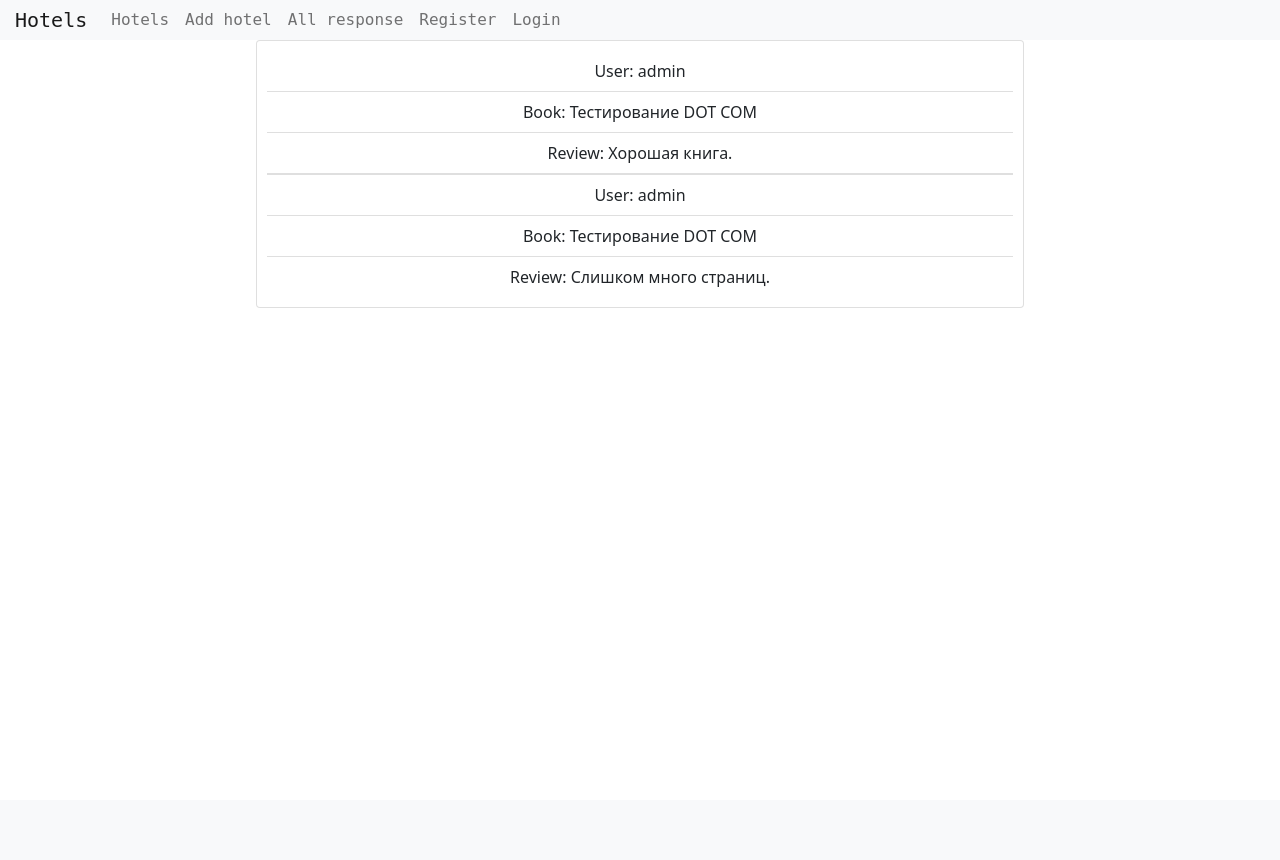
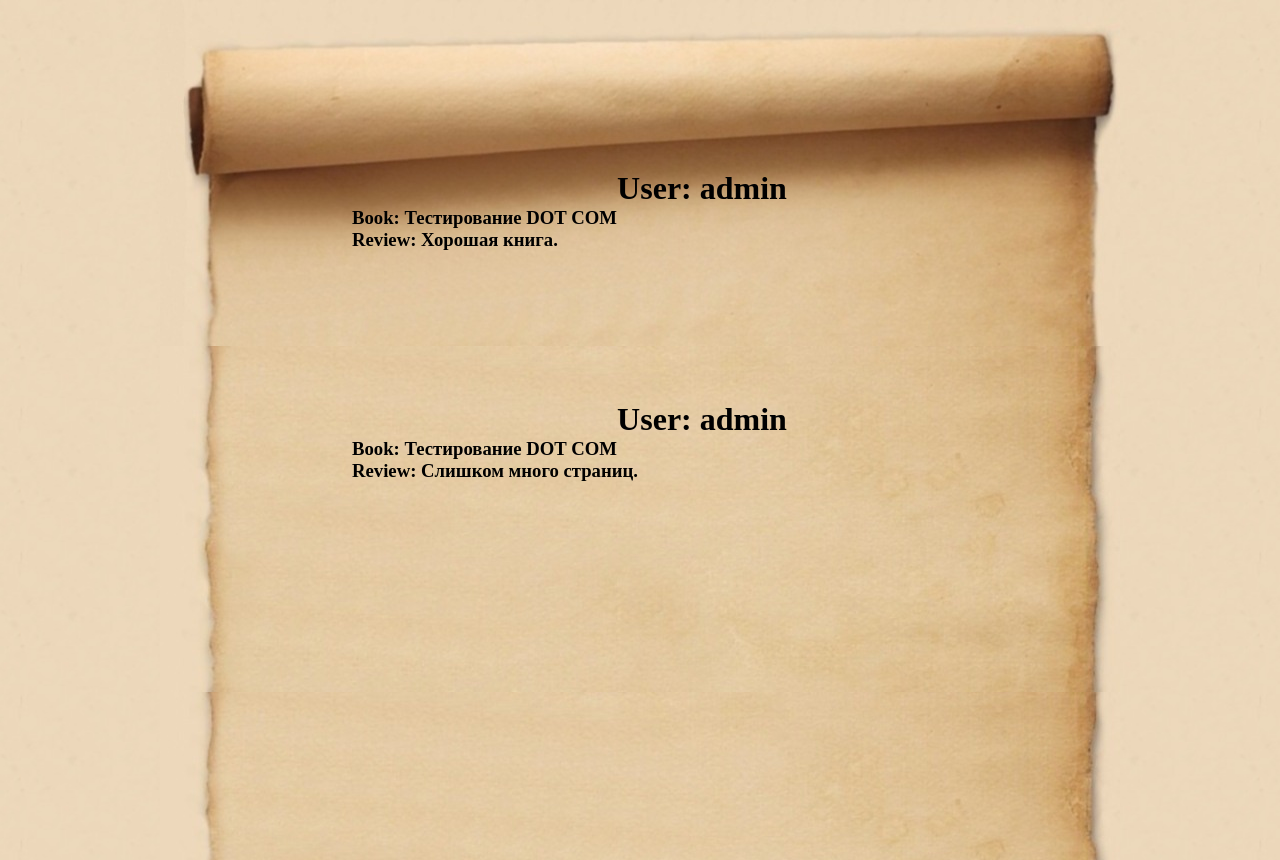
Before and after one commit to Superlts/django_training, a Django app: page /book_review_list/1/ in a window 1280 px wide. Before the commit the page ends 308 px from the top, so only its background shows below. Run offline with Django 4.2, Linux system fonts and the light colour scheme; data comes from the database, SQL or seed files in the repository; both versions use the stored data as it was after the commit; some libraries are stand-ins or nearby versions.

Commit message:
Revert "New home"

```diff
--- /dev/null
+++ b/mydjango/main/static/main/css/main.css
@@ -0,0 +1,36 @@
+* {
+	padding: 0px;
+	margin: 0px;
+}
+body {
+     background: url("../img/body.jpg") center;
+}
+#wrapper {
+    text-align: center;
+    width: 960px;
+    background: url("../img/container.jpg") repeat-y;
+    min-height: 860px;
+}
+#header {
+    background: url("../img/header.jpg") no-repeat;
+    height: 346px;
+}
+.content h1 {
+    text-align: center;
+    padding: 150px 0px 0px 0px;
+}
+.content p {
+    text-align: center;
+    margin: 10px 80px;
+    font-size: 15px;
+}
+.card {
+    float: left;
+    clear:both;
+    width: 700px;
+    margin: 20px 20%;
+    text-align: left;
+}
+.card p {
+    font-size: 18px;
+}
--- a/mydjango/main/static/main/css/styles.css
+++ /dev/null
@@ -1,50 +0,0 @@
-body {
-    /*background-color: lightskyblue;*/
-}
-.main {
-    /*background-color: darksalmon;*/
-    width: 60%;
-    margin: 0 auto;
-}
-.review {
-    /*background-color: burlywood;*/
-    text-align: center;
-    padding: 10px;
-    margin-bottom: 10px;
-}
-textarea {
-    height: 80px;
-}
-.book-form input, .book-form textarea{
-    /*background-color: gold;*/
-    margin: 10px auto;
-    display: block;
-    width: 80%;
-    border-radius: 20px;
-
-}
-.book-form label {
-    width: 80%;
-    margin: 0 auto;
-    display:block;
-}
-
-.index-img {
-    background: url("../img/dsf.jpg") no-repeat;
-    height: 716px;
-}
-.index-img h1 {
-    font-family: 'Comic Sans MS';
-    font-size: 28px;
-    width: 60%;
-    margin: 20px auto;
-}
-ul li {
-	display:block;
-	transition: transform .6s ease;
-	text-decoration: none;
-}
-ul li:hover, aside ul a:hover {
-	text-decoration: none;
-	transform: scale(1.05);
-}
--- a/mydjango/main/templates/main/base.html
+++ b/mydjango/main/templates/main/base.html
@@ -1,50 +1,21 @@
+{% load static %}
 <!DOCTYPE html>
-{% load static %}
-<html lang="en">
+<html lang="ru">
 <head>
-    <script src="https://code.jquery.com/jquery-3.2.1.slim.min.js" integrity="sha384-KJ3o2DKtIkvYIK3UENzmM7KCkRr/rE9/Qpg6aAZGJwFDMVNA/GpGFF93hXpG5KkN" crossorigin="anonymous"></script>
-    <script src="https://cdn.jsdelivr.net/npm/popper.js@1.12.9/dist/umd/popper.min.js" integrity="sha384-ApNbgh9B+Y1QKtv3Rn7W3mgPxhU9K/ScQsAP7hUibX39j7fakFPskvXusvfa0b4Q" crossorigin="anonymous"></script>
-    <script src="https://cdn.jsdelivr.net/npm/bootstrap@4.0.0/dist/js/bootstrap.min.js" integrity="sha384-JZR6Spejh4U02d8jOt6vLEHfe/JQGiRRSQQxSfFWpi1MquVdAyjUar5+76PVCmYl" crossorigin="anonymous"></script><link href="https://cdn.jsdelivr.net/npm/bootstrap@5.1.3/dist/css/bootstrap.min.css" rel="stylesheet" integrity="sha384-1BmE4kWBq78iYhFldvKuhfTAU6auU8tT94WrHftjDbrCEXSU1oBoqyl2QvZ6jIW3" crossorigin="anonymous">
-    <link rel="stylesheet" href="{% static 'main/css/styles.css' %}">
     <meta charset="UTF-8">
     <title>{% block title %}{% endblock %}</title>
+    <link rel="stylesheet" type="text/css" href="{% static 'main/css/main.css' %}">
 </head>
 <body>
-<nav class="navbar navbar-expand-lg navbar-light bg-light" style="padding: 0 0 0 15px; font-family: monospace; color: #cd66cc">
-  <a class="navbar-brand" href="{% url 'home' %}">Hotels</a>
-  <button class="navbar-toggler" type="button" data-toggle="collapse" data-target="#navbarNav" aria-controls="navbarNav" aria-expanded="false" aria-label="Toggle navigation">
-    <span class="navbar-toggler-icon"></span>
-  </button>
-  <div class="collapse navbar-collapse" id="navbarNav">
-    <ul class="navbar-nav">
-      <li class="nav-item active">
-        <a class="nav-link" href="{% url 'book_list' %}"> Hotels</a>
-      </li>
-      <li class="nav-item">
-        <a class="nav-link" href="{% url 'add_book' %}">Add hotel</a>
-      </li>
-      <li class="nav-item">
-        <a class="nav-link" href="{% url 'review_list' %}">All response</a>
-      </li>
-      {% if not user.is_authenticated %}
-      <li class="nav-item">
-        <a class="nav-link" href="{% url 'register_user' %}">Register</a>
-      </li>
-      <li class="nav-item">
-        <a class="nav-link" href="{% url 'login_user' %}">Login</a>
-      </li>
-      {% endif %}
-      {% if user.is_authenticated %}
-      <li class="nav-item">
-        <a class="nav-link" href="{% url 'logout_user' %}">Logout</a>
-      </li>
-      {% endif %}
-    </ul>
-  </div>
-</nav>
-<div class="main">
-{% block content %}
-{% endblock %}
-</div>
+    <div align="center">
+        <div id="wrapper">
+            <div id="header">
+                <div class="content">
+                {% block content %}
+                {% endblock %}
+                </div>
+            </div>
+        </div>
+    </div>
 </body>
 </html>
--- a/mydjango/main/templates/main/book_review_list.html
+++ b/mydjango/main/templates/main/book_review_list.html
@@ -3,13 +3,11 @@
 {% block title %}Отзывы на книгу{% endblock %}
 
 {% block content %}
-    <div class="review card">
+    <div class="card">
     {% for el in reviews %}
-    <ul class="list-group list-group-flush">
-        <li class="list-group-item">User: {{ el.user }}</li>
-        <li class="list-group-item">Book: {{ el.book }}</li>
-        <li class="list-group-item">Review: {{ el.text }}</li>
-    </ul>
+    <h1> User: {{ el.user }} </h1>
+    <h3> Book: {{ el.book }}</h3>
+    <h3> Review: {{ el.text }}</h3>
     {% endfor %}
     </div>
 {% endblock %}
--- a/mydjango/main/urls.py
+++ b/mydjango/main/urls.py
@@ -4,15 +4,7 @@ from . import views
 urlpatterns = [
     path('', views.index, name='home'),
     path('book_detail/<int:book_id>/', views.book_detail, name='book_detail'),
-    path('book_list/', views.book_list, name='book_list'),
-    path('review_list/', views.review_list, name='review_list'),
+    path('book_list', views.book_list, name='book_list'),
+    path('review_list', views.review_list, name='review_list'),
     path('book_review_list/<int:book_id>/', views.book_review_list, name='book_review_list'),
-    path('add_book', views.add_book, name='add_book'),
-    path('edit_book/<int:book_id>/', views.edit_book, name='edit_book'),
-    path("login_user/", views.login_user, name="login_user"),
-    path("register_user/", views.register_user, name="register_user"),
-    path("logout_user/", views.logout_user, name="logout_user"),
-    path('add_review/<int:book_id>/', views.add_review, name='add_review'),
-    path('delete_review/<int:review_id>/', views.delete_review, name='delete_review'),
-    path('edit_review/<int:review_id>/', views.edit_review, name='edit_review'),
 ]
--- a/mydjango/main/views.py
+++ b/mydjango/main/views.py
@@ -1,15 +1,25 @@
-from django.contrib.auth import authenticate, login, logout
-from django.contrib.auth.decorators import login_required
-from django.contrib.auth.models import User
-from django.http import HttpResponse
-from django.shortcuts import render, redirect, get_object_or_404
-
-from .forms import BookForm, LoginForm, RegisterForm, ReviewForm, EditBookDescriptionForm
+from django.shortcuts import render
 from .models import Book, Review
 
 
 def index(request):
-    return render(request, 'main/index.html')
+    data = {
+        'head': 'Дзен Python',
+        'values': [
+            'Красивое лучше уродливого.', 'Явное лучше неявного.', 'Простое лучше сложного.',
+            'Сложное лучше запутанного.', 'Развернутое лучше вложенного.', 'Разреженное лучше плотного.',
+            'Читаемость имеет значение.', 'Особые случаи не настолько особые, чтобы нарушать правила.',
+            'При этом практичность важнее безупречности.', 'Ошибки не должны замалчиваться.',
+            'Если не замалчиваются явно.', 'Встретив двусмысленность, отбрось искушение угадать.',
+            'Должен существовать один - и, желательно, только один – очевидный способ сделать что - то.',
+            'Хотя этот способ поначалу может быть и не очевиден, если вы не голландец.',
+            'Сейчас лучше, чем никогда.', 'Хотя никогда часто лучше, чем * прямо * сейчас.',
+            'Если реализацию сложно объяснить – идея точно плоха.',
+            'Если реализацию легко объяснить-возможно, идея хороша.',
+            'Пространства имен – отличная штука! Будем использовать их чаще!'
+        ]
+    }
+    return render(request, 'main/index.html', data)
 
 def book_detail(request, book_id):
     #return HttpResponse(f'Your book id is {book_id}')
@@ -28,107 +38,3 @@ def review_list(request):
 def book_review_list(request, book_id):
     reviews = Review.objects.filter(book=book_id)
     return render(request, 'main/book_review_list.html', {'book_id': book_id, 'reviews': reviews})
-
-@login_required
-def add_book(request):
-    # if this is a POST request we need to process the form data
-    if request.method == 'POST':
-        # create a form instance and populate it with data from the request:
-        form = BookForm(request.POST)
-        # check whether it's valid:
-        if form.is_valid():
-            Book.objects.create(**form.cleaned_data)
-            return redirect('book_list')
-
-    # if a GET (or any other method) we'll create a blank form
-    else:
-        form = BookForm()
-
-    return render(request, 'main/book_form.html', {'form': form})
-
-@login_required
-def edit_book(request, book_id):
-    if request.method == 'POST':
-        form = EditBookDescriptionForm(request.POST)
-        if form.is_valid():
-            book = get_object_or_404(Book, pk=book_id)
-            book.description = form.cleaned_data["description"]
-            book.save()
-            return redirect('book_detail', book.id)
-    else:
-        form = EditBookDescriptionForm()
-        return render(request, 'main/book_.html', {'form': form})
-
-def login_user(request):
-    if request.method == 'POST':
-        form = LoginForm(request.POST)
-        if form.is_valid():
-            cd = form.cleaned_data
-            user = authenticate(username=cd['username'], password=cd['password'])
-            if user is not None:
-                if user.is_active:
-                    login(request, user)
-                    return redirect("home")
-                else:
-                    return HttpResponse('Disabled account')
-            else:
-                return HttpResponse('Invalid login')
-    else:
-        form = LoginForm()
-    return render(request, 'main/login_form.html', {'form': form})
-
-def register_user(request):
-    if request.method == "POST":
-        form = RegisterForm(request.POST)
-        if form.is_valid():
-            User.objects.create_user(**form.cleaned_data)
-            return redirect("login_user")
-        else:
-            print(form.errors)
-        return HttpResponse('Invalid registration')
-    else:
-        form = RegisterForm()
-        return render(request, "main/register_form.html", {"form": form})
-
-def logout_user(request):
-    logout(request)
-    return HttpResponse('Logged out')
-
-@login_required
-def add_review(request, book_id):
-    if request.method == 'POST':
-        form = ReviewForm(request.POST)
-        if form.is_valid():
-            user = request.user
-            book = Book.objects.get(id=book_id)
-            Review.objects.create(book=book, user=user, **form.cleaned_data)
-            return redirect('book_review_list', book.id)
-    else:
-        form = ReviewForm()
-        return render(request, 'main/review_form.html', {'form': form})
-
-@login_required
-def delete_review(request, review_id):
-    review = get_object_or_404(Review, pk=review_id)
-    user = request.user
-    if review.user == user:
-        review.delete()
-        return redirect('book_review_list', review.book.id)
-    return HttpResponse('You can delete only your reviews!')
-
-
-@login_required
-def edit_review(request, review_id):
-    if request.method == 'POST':
-        form = ReviewForm(request.POST)
-        if form.is_valid():
-            user = request.user
-            review = get_object_or_404(Review, pk=review_id)
-            if review.user == user:
-                review.text = form.cleaned_data["text"]
-                review.save()
-                return redirect('book_review_list', review.book.id)
-            return HttpResponse('You can edit only your reviews!')
-    else:
-        form = ReviewForm()
-        return render(request, 'main/book_form.html', {'form': form})
```
Also changed, not shown: mydjango/main/forms.py (deleted, +0 -26 lines), mydjango/main/templates/main/book_detail.html (+13 -18 lines), mydjango/main/templates/main/book_form.html (deleted, +0 -9 lines), mydjango/main/templates/main/book_list.html (+9 -21 lines), mydjango/main/templates/main/index.html (+5 -6 lines), mydjango/main/templates/main/login_form.html (deleted, +0 -9 lines), mydjango/main/templates/main/register_form.html (deleted, +0 -9 lines), mydjango/main/templates/main/review_form.html (deleted, +0 -9 lines), mydjango/main/templates/main/review_list.html (+7 -12 lines), mydjango/db.sqlite3, mydjango/main/static/main/img/body.jpg (added), mydjango/main/static/main/img/container.jpg (added), mydjango/main/static/main/img/dsf.jpg (deleted), mydjango/main/static/main/img/header.jpg (added).
